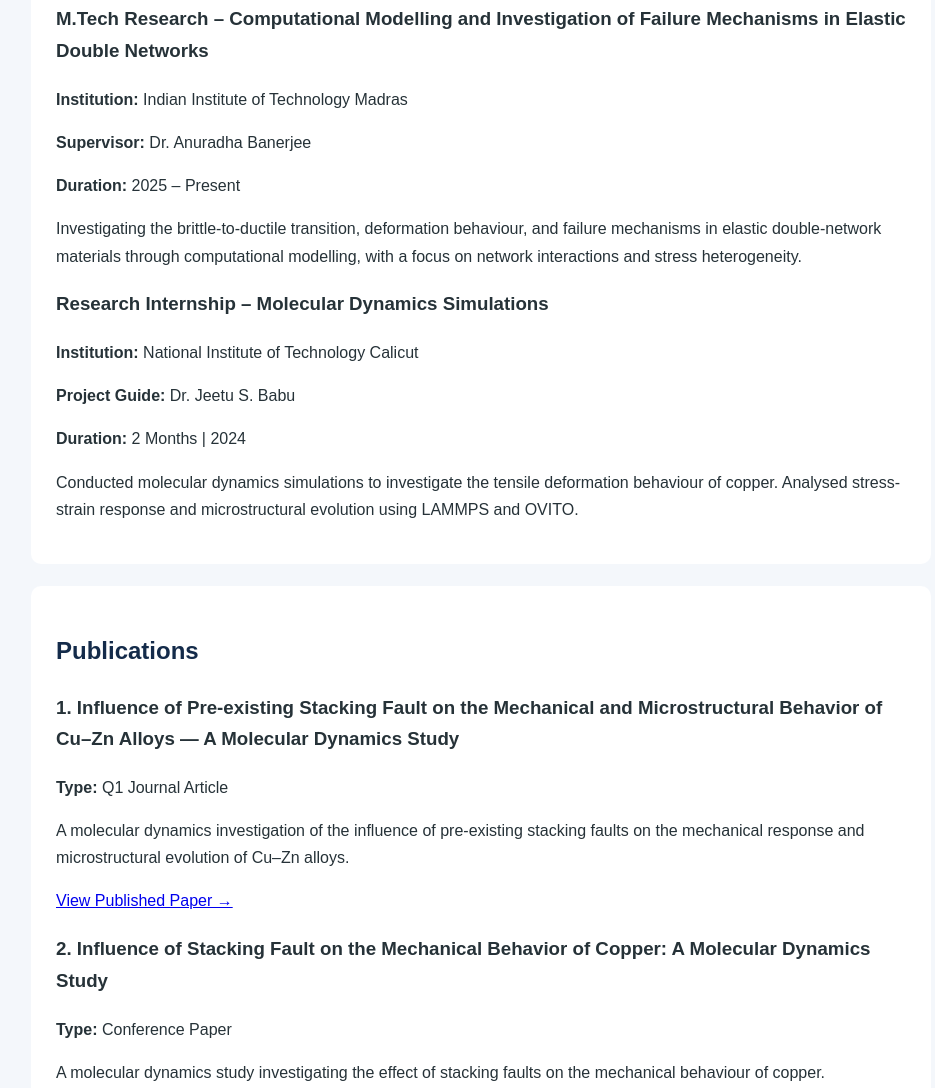
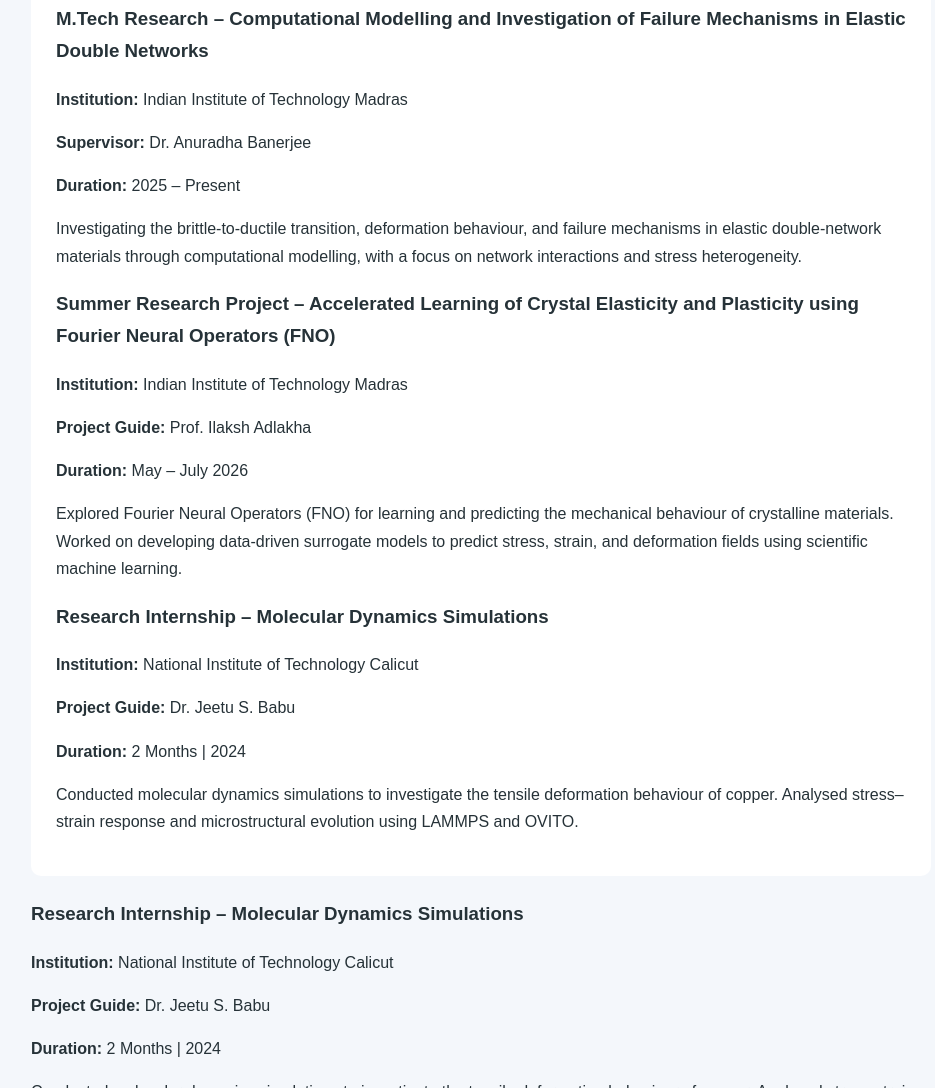
Before and after one commit to suprioroy7/suprioroy7.github.io, a plain HTML site: page index.html in a window 1280 px wide. Shown: the part 1664-2752 px from the top of the page, without its empty margins (159-1094 px from the left). Drawn offline with Linux system fonts and the light colour scheme.

Commit message:
Update index.html

```diff
--- a/index.html
+++ b/index.html
@@ -133,26 +133,56 @@
     </section>
 
 
+
 <section id="experience">
     <h2>Research Experience</h2>
 
-    <div class="publication">
+    <div class="research-entry">
         <h3>M.Tech Research – Computational Modelling and Investigation of Failure Mechanisms in Elastic Double Networks</h3>
 
         <p><strong>Institution:</strong> Indian Institute of Technology Madras</p>
-
         <p><strong>Supervisor:</strong> Dr. Anuradha Banerjee</p>
-
         <p><strong>Duration:</strong> 2025 – Present</p>
 
         <p>
-            Investigating the brittle-to-ductile transition,
-            deformation behaviour, and failure mechanisms in
-            elastic double-network materials through computational
-            modelling, with a focus on network interactions
-            and stress heterogeneity.
+            Investigating the brittle-to-ductile transition, deformation
+            behaviour, and failure mechanisms in elastic double-network
+            materials through computational modelling, with a focus on
+            network interactions and stress heterogeneity.
         </p>
     </div>
+
+    <div class="research-entry">
+        <h3>Summer Research Project – Accelerated Learning of Crystal Elasticity and Plasticity using Fourier Neural Operators (FNO)</h3>
+
+        <p><strong>Institution:</strong> Indian Institute of Technology Madras</p>
+        <p><strong>Project Guide:</strong> Prof. Ilaksh Adlakha</p>
+        <p><strong>Duration:</strong> May – July 2026</p>
+
+        <p>
+            Explored Fourier Neural Operators (FNO) for learning and
+            predicting the mechanical behaviour of crystalline materials.
+            Worked on developing data-driven surrogate models to predict
+            stress, strain, and deformation fields using scientific
+            machine learning.
+        </p>
+    </div>
+
+    <div class="research-entry">
+        <h3>Research Internship – Molecular Dynamics Simulations</h3>
+
+        <p><strong>Institution:</strong> National Institute of Technology Calicut</p>
+        <p><strong>Project Guide:</strong> Dr. Jeetu S. Babu</p>
+        <p><strong>Duration:</strong> 2 Months | 2024</p>
+
+        <p>
+            Conducted molecular dynamics simulations to investigate the
+            tensile deformation behaviour of copper. Analysed stress–strain
+            response and microstructural evolution using LAMMPS and OVITO.
+        </p>
+    </div>
+</section>
+
 
     <div class="publication">
         <h3>Research Internship – Molecular Dynamics Simulations</h3>
```
